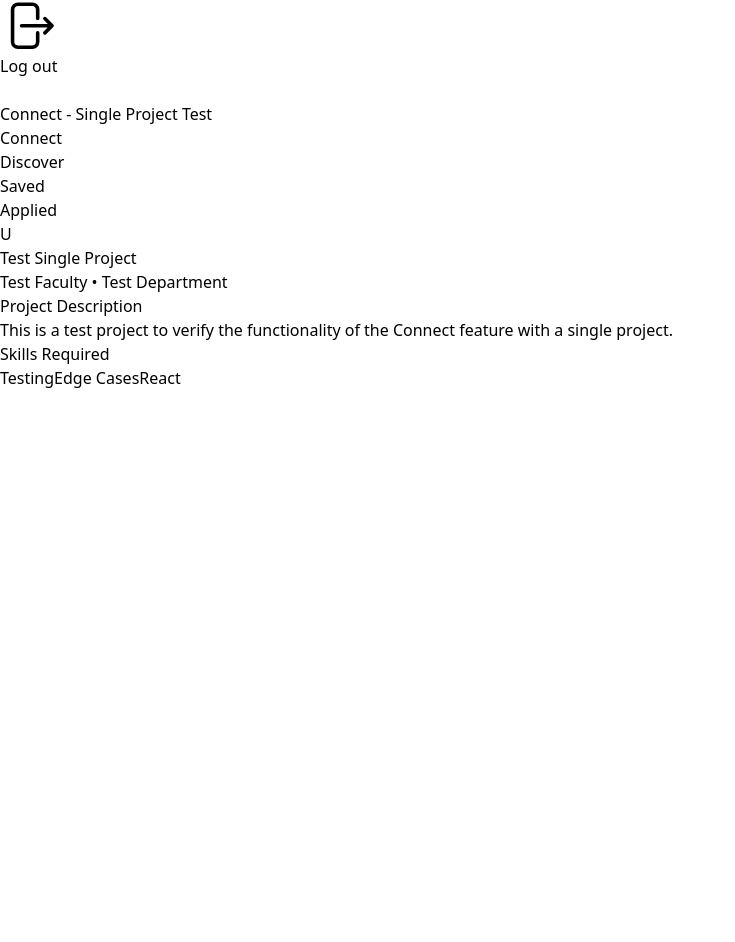
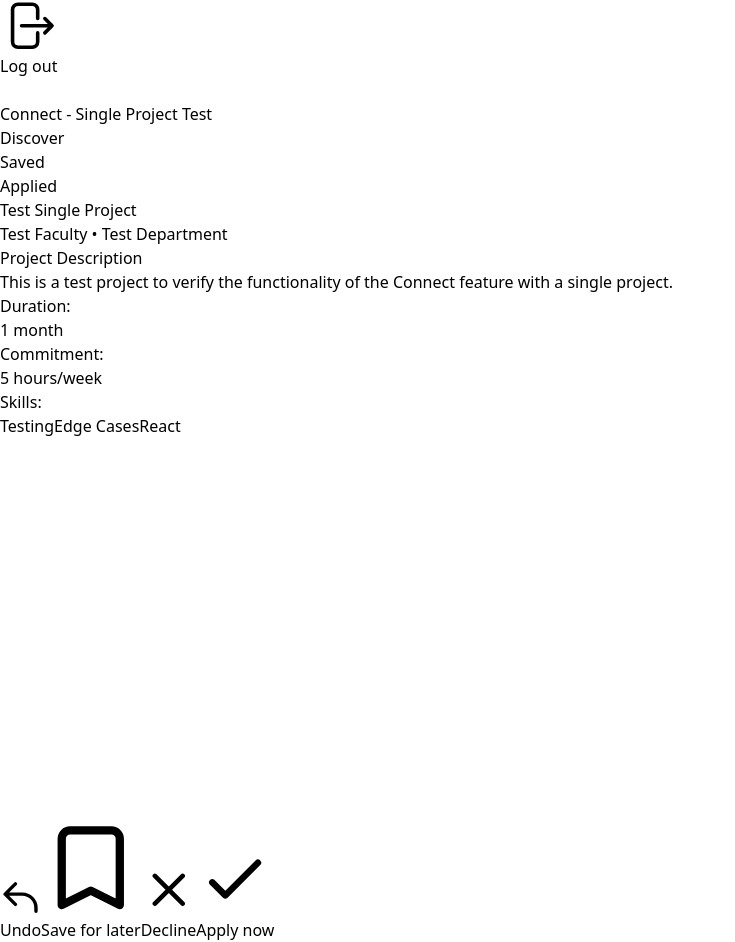
Before and after one commit to olivialewandowski/fruition, a Next.js app in the folder frontend/: page /development/connect/single-project in a window 1280 px wide. Shown: the part 9275-10217 px from the top of the page, without its empty margins (0-735 px from the left). Before the commit the page ends 10045 px from the top, so only its background shows below. Built offline with nearby package versions, Linux system fonts and the light colour scheme; no server answers.

Commit message:
uiux for connect

```diff
--- a/frontend/src/app/development/connect/page.tsx
+++ b/frontend/src/app/development/connect/page.tsx
@@ -304,13 +304,13 @@ export default function ConnectPage() {
 
   return (
     <div className="flex h-screen bg-gray-50">
-      <Sidebar />
+      <div className="h-screen pl-3 pt-3 pb-3 shadow-lg">
+        <Sidebar />
+      </div>
 
       <div className="flex-1 flex flex-col overflow-hidden">
         <main className="flex-1 overflow-y-auto bg-gray-50 p-4">
           <div className="max-w-7xl mx-auto">
-            <h1 className="text-3xl font-bold text-gray-900 mb-6">Connect</h1>
-
             <ConnectNavigation
               activeTab={activeTab}
               onTabChange={setActiveTab}
--- a/frontend/src/components/connect/ConnectNavigation.tsx
+++ b/frontend/src/components/connect/ConnectNavigation.tsx
@@ -32,19 +32,16 @@ const ConnectNavigation: React.FC<ConnectNavigationProps> = ({
   };
 
   return (
-    <div className="flex overflow-visible relative flex-wrap gap-5 justify-between px-6 py-3.5 w-full bg-purple-50 border border-solid border-neutral-200 max-md:pl-5 max-md:max-w-full">
-      <div className="flex gap-10 items-center text-2xl font-medium text-center text-black whitespace-nowrap max-md:max-w-full">
-        <div className="grow self-stretch my-auto text-3xl font-extrabold">
-          Connect
-        </div>
+    <div className="flex overflow-visible relative flex-wrap gap-5 justify-center px-6 py-3.5 w-full bg-white border border-solid border-neutral-200 shadow-md rounded-2xl max-w-[100%] mx-auto mb-4">
+      <div className="flex gap-10 items-center text-lg text-center text-violet-900 whitespace-nowrap max-md:max-w-full">
         <div
-          className={`self-stretch px-5 py-2 rounded-3xl max-md:px-5 cursor-pointer ${activeTab === 'discover' ? 'bg-purple-200' : ''}`}
+          className={`self-stretch px-5 py-2 rounded-3xl max-md:px-5 cursor-pointer ${activeTab === 'discover' ? 'bg-purple-200 font-semibold text-violet-900' : 'font-medium text-gray-700'}`}
           onClick={() => onTabChange('discover')}
         >
           Discover
         </div>
         <div
-          className={`self-stretch px-5 py-2 rounded-3xl max-md:px-5 cursor-pointer ${activeTab === 'saved' ? 'bg-purple-200' : ''}`}
+          className={`self-stretch px-5 py-2 rounded-3xl max-md:px-5 cursor-pointer ${activeTab === 'saved' ? 'bg-purple-200 font-semibold text-violet-900' : 'font-medium text-gray-700'}`}
           onClick={() => onTabChange('saved')}
         >
           Saved
@@ -55,7 +52,7 @@ const ConnectNavigation: React.FC<ConnectNavigationProps> = ({
           )}
         </div>
         <div
-          className={`self-stretch px-5 py-2 rounded-3xl max-md:px-5 cursor-pointer ${activeTab === 'applied' ? 'bg-purple-200' : ''}`}
+          className={`self-stretch px-5 py-2 rounded-3xl max-md:px-5 cursor-pointer ${activeTab === 'applied' ? 'bg-purple-200 font-semibold text-violet-900' : 'font-medium text-gray-700'}`}
           onClick={() => onTabChange('applied')}
         >
           Applied
@@ -66,40 +63,6 @@ const ConnectNavigation: React.FC<ConnectNavigationProps> = ({
           )}
         </div>
       </div>
-
-      <div className="flex gap-7 self-start relative">
-        <button
-          onClick={() => setIsProfileMenuOpen(!isProfileMenuOpen)}
-          className="w-[34px] h-[34px] rounded-full bg-purple-200 flex items-center justify-center text-purple-800 font-medium"
-        >
-          {auth.currentUser?.email?.[0].toUpperCase() || 'U'}
-        </button>
-
-        {isProfileMenuOpen && (
-          <div className="absolute right-0 top-[calc(100%+0.5rem)] w-48 rounded-md shadow-lg bg-white ring-1 ring-black ring-opacity-5 z-50">
-            <div className="py-1">
-              <button
-                onClick={() => {
-                  router.push('/development/profile');
-                  setIsProfileMenuOpen(false);
-                }}
-                className="block w-full text-left px-4 py-2 text-sm text-gray-700 hover:bg-purple-50"
-              >
-                Edit Profile
-              </button>
-              <button
-                onClick={() => {
-                  handleSignOut();
-                  setIsProfileMenuOpen(false);
-                }}
-                className="block w-full text-left px-4 py-2 text-sm text-gray-700 hover:bg-purple-50 border-t border-gray-100"
-              >
-                Sign Out
-              </button>
-            </div>
-          </div>
-        )}
-      </div>
     </div>
   );
 };
--- a/frontend/src/components/connect/DiscoverTab.tsx
+++ b/frontend/src/components/connect/DiscoverTab.tsx
@@ -188,50 +188,57 @@ const DiscoverTab = ({
                 )}
               </AnimatePresence>
 
-              <div className="flex space-x-4 mt-4">
-                <button
-                  onClick={handleDecline}
-                  disabled={isTransitioning}
-                  className="w-14 h-14 flex items-center justify-center bg-white text-red-500 rounded-full shadow-md hover:bg-red-50 transition-colors disabled:opacity-50"
-                  aria-label="Decline project"
-                >
-                  <svg xmlns="http://www.w3.org/2000/svg" className="h-8 w-8" fill="none" viewBox="0 0 24 24" stroke="currentColor">
-                    <path strokeLinecap="round" strokeLinejoin="round" strokeWidth={2} d="M6 18L18 6M6 6l12 12" />
-                  </svg>
-                </button>
-
-                <button
-                  onClick={handleSave}
-                  disabled={isTransitioning}
-                  className="w-14 h-14 flex items-center justify-center bg-white text-blue-500 rounded-full shadow-md hover:bg-blue-50 transition-colors disabled:opacity-50"
-                  aria-label="Save project"
-                >
-                  <svg xmlns="http://www.w3.org/2000/svg" className="h-8 w-8" fill="none" viewBox="0 0 24 24" stroke="currentColor">
-                    <path strokeLinecap="round" strokeLinejoin="round" strokeWidth={2} d="M5 5a2 2 0 012-2h10a2 2 0 012 2v16l-7-3.5L5 21V5z" />
-                  </svg>
-                </button>
-
-                <button
-                  onClick={handleApply}
-                  disabled={isTransitioning}
-                  className="w-14 h-14 flex items-center justify-center bg-white text-green-500 rounded-full shadow-md hover:bg-green-50 transition-colors disabled:opacity-50"
-                  aria-label="Apply to project"
-                >
-                  <svg xmlns="http://www.w3.org/2000/svg" className="h-8 w-8" fill="none" viewBox="0 0 24 24" stroke="currentColor">
-                    <path strokeLinecap="round" strokeLinejoin="round" strokeWidth={2} d="M5 13l4 4L19 7" />
-                  </svg>
-                </button>
-
+              <div className="flex space-x-4 mt-2">
                 {/* Undo button */}
                 <button
                   onClick={handleUndo}
                   disabled={isTransitioning || !onUndoAction}
-                  className="w-14 h-14 flex items-center justify-center bg-white text-purple-500 rounded-full shadow-md hover:bg-purple-50 transition-colors disabled:opacity-50"
+                  className="flex items-center justify-center text-gray-600 hover:text-gray-800 transition-colors disabled:opacity-50 px-8 py-4"
                   aria-label="Undo last action"
                 >
-                  <svg xmlns="http://www.w3.org/2000/svg" className="h-8 w-8" fill="none" viewBox="0 0 24 24" stroke="currentColor">
+                  <svg xmlns="http://www.w3.org/2000/svg" className="h-8 w-8 mr-2" fill="none" viewBox="0 0 24 24" stroke="currentColor">
                     <path strokeLinecap="round" strokeLinejoin="round" strokeWidth={2} d="M3 10h10a8 8 0 018 8v2M3 10l6 6m-6-6l6-6" />
                   </svg>
+                  Undo
+                </button>
+
+                {/* Save button */}
+                <button
+                  onClick={handleSave}
+                  disabled={isTransitioning}
+                  className="flex items-center justify-center text-gray-600 border border-gray-300 hover:text-gray-800 transition-colors disabled:opacity-50 px-8 py-4 rounded-md"
+                  aria-label="Save project"
+                >
+                  <svg xmlns="http://www.w3.org/2000/svg" className="h-8 w-8 mr-2" fill="none" viewBox="0 0 24 24" stroke="currentColor">
+                    <path strokeLinecap="round" strokeLinejoin="round" strokeWidth={2} d="M5 5a2 2 0 012-2h10a2 2 0 012 2v16l-7-3.5L5 21V5z" />
+                  </svg>
+                  Save for later
+                </button>
+
+                {/* Decline button */}
+                <button
+                  onClick={handleDecline}
+                  disabled={isTransitioning}
+                  className="flex items-center justify-center border border-red-500 text-red-500 rounded-md px-8 py-4 hover:bg-red-100 transition-colors disabled:opacity-50"
+                  aria-label="Decline project"
+                >
+                  <svg xmlns="http://www.w3.org/2000/svg" className="h-8 w-8 mr-2" fill="none" viewBox="0 0 24 24" stroke="currentColor">
+                    <path strokeLinecap="round" strokeLinejoin="round" strokeWidth={2} d="M6 18L18 6M6 6l12 12" />
+                  </svg>
+                  Decline
+                </button>
+
+                {/* Apply button */}
+                <button
+                  onClick={handleApply}
+                  disabled={isTransitioning}
+                  className="flex items-center justify-center bg-green-500 text-white rounded-md px-8 py-4 hover:bg-green-600 transition-colors disabled:opacity-50"
+                  aria-label="Apply to project"
+                >
+                  <svg xmlns="http://www.w3.org/2000/svg" className="h-8 w-8 mr-2" fill="none" viewBox="0 0 24 24" stroke="currentColor">
+                    <path strokeLinecap="round" strokeLinejoin="round" strokeWidth={2} d="M5 13l4 4L19 7" />
+                  </svg>
+                  Apply now
                 </button>
               </div>
             </>
--- a/frontend/src/components/connect/ProjectCard.tsx
+++ b/frontend/src/components/connect/ProjectCard.tsx
@@ -104,8 +104,8 @@ const ProjectCard = ({ project, swipeDirection, onDecline, onSave, onApply }: Pr
   return (
     <motion.div
       key={`card-motion-${project.id}`}
-      className="bg-white rounded-xl shadow-lg p-8 w-full max-w-5xl mb-8"
-      style={{ minHeight: '500px', display: 'flex', flexDirection: 'column' }}
+      className="bg-white rounded-2xl shadow-md border border-solid border-neutral-200 p-8 w-full max-w-[90%] mx-auto mb-8"
+      style={{ minHeight: '620px', display: 'flex', flexDirection: 'column' }}
       variants={cardVariants}
       initial="initial"
       animate={animationPhase}
@@ -121,16 +121,22 @@ const ProjectCard = ({ project, swipeDirection, onDecline, onSave, onApply }: Pr
 
         {/* Project description */}
         <div className="mb-8">
-          <h3 className="text-xl font-semibold text-gray-700 mb-3">Project Description</h3>
+          <h3 className="text-xl font-semibold text-gray-700 mt-6 mb-3">Project Description</h3>
           <p className="text-gray-600 text-lg leading-relaxed">
             {project.description || 'No description provided.'}
           </p>
-        </div>
-      </div>
 
-      {/* Skills required - moved to bottom */}
-      <div className="mt-auto">
-        <h3 className="text-xl font-semibold text-gray-700 mb-3">Skills Required</h3>
+          <h3 className="text-xl font-semibold text-gray-700 mt-6 mb-3">Duration:</h3>
+          <p className="text-gray-600 text-lg leading-relaxed mb-4">
+            {project.duration || 'Duration not specified.'}
+          </p>
+
+          <h3 className="text-xl font-semibold text-gray-700 mt-6 mb-3">Commitment:</h3>
+          <p className="text-gray-600 text-lg leading-relaxed mb-4">
+            {project.commitment || 'Commitment not specified.'}
+          </p>
+
+          <h3 className="text-xl font-semibold text-gray-700 mt-6 mb-3">Skills:</h3>
           <div className="flex flex-wrap gap-3">
             {project.skills && project.skills.length > 0 ? (
               project.skills.map((skill, index) => (
@@ -146,6 +152,7 @@ const ProjectCard = ({ project, swipeDirection, onDecline, onSave, onApply }: Pr
             )}
           </div>
         </div>
+      </div>
     </motion.div>
   );
 };
```
Lines whose indentation alone changed are shown as unchanged.
